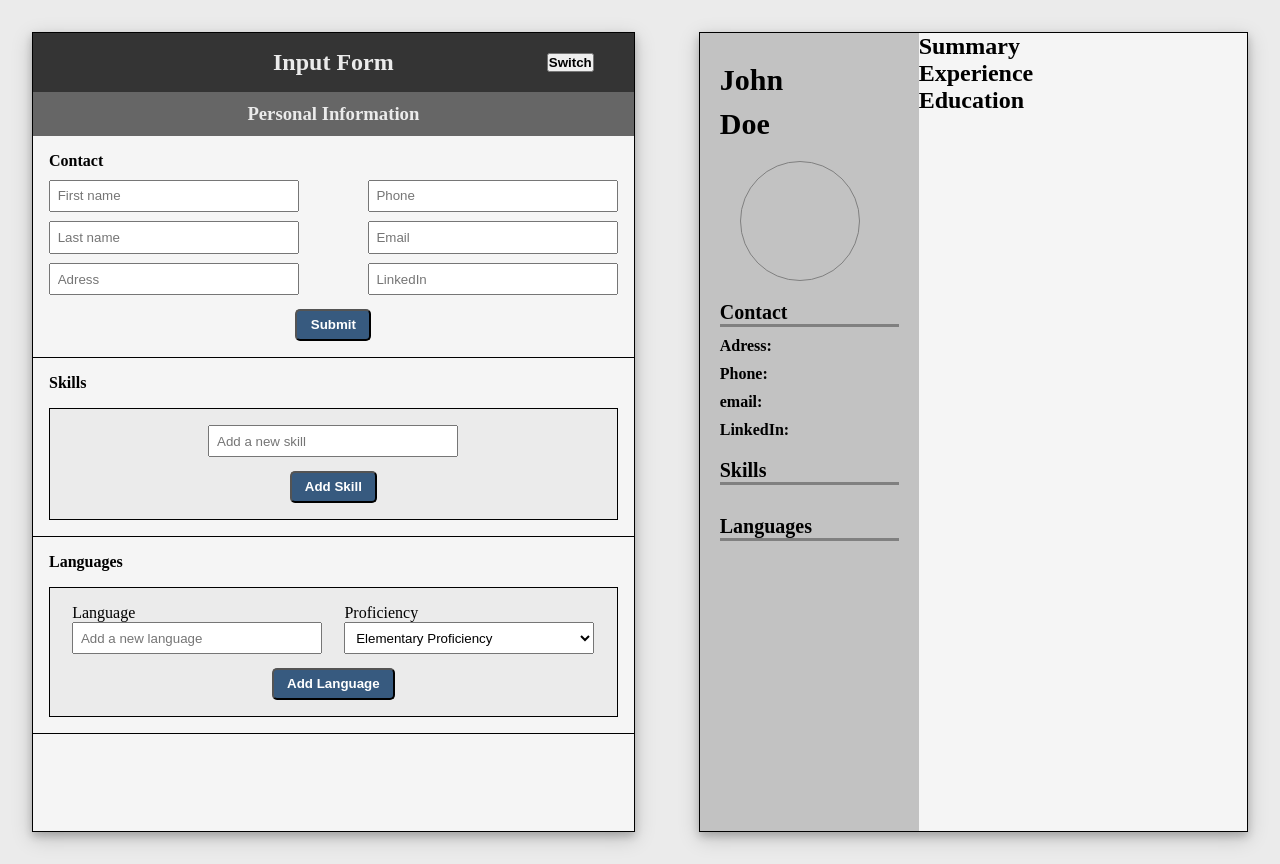
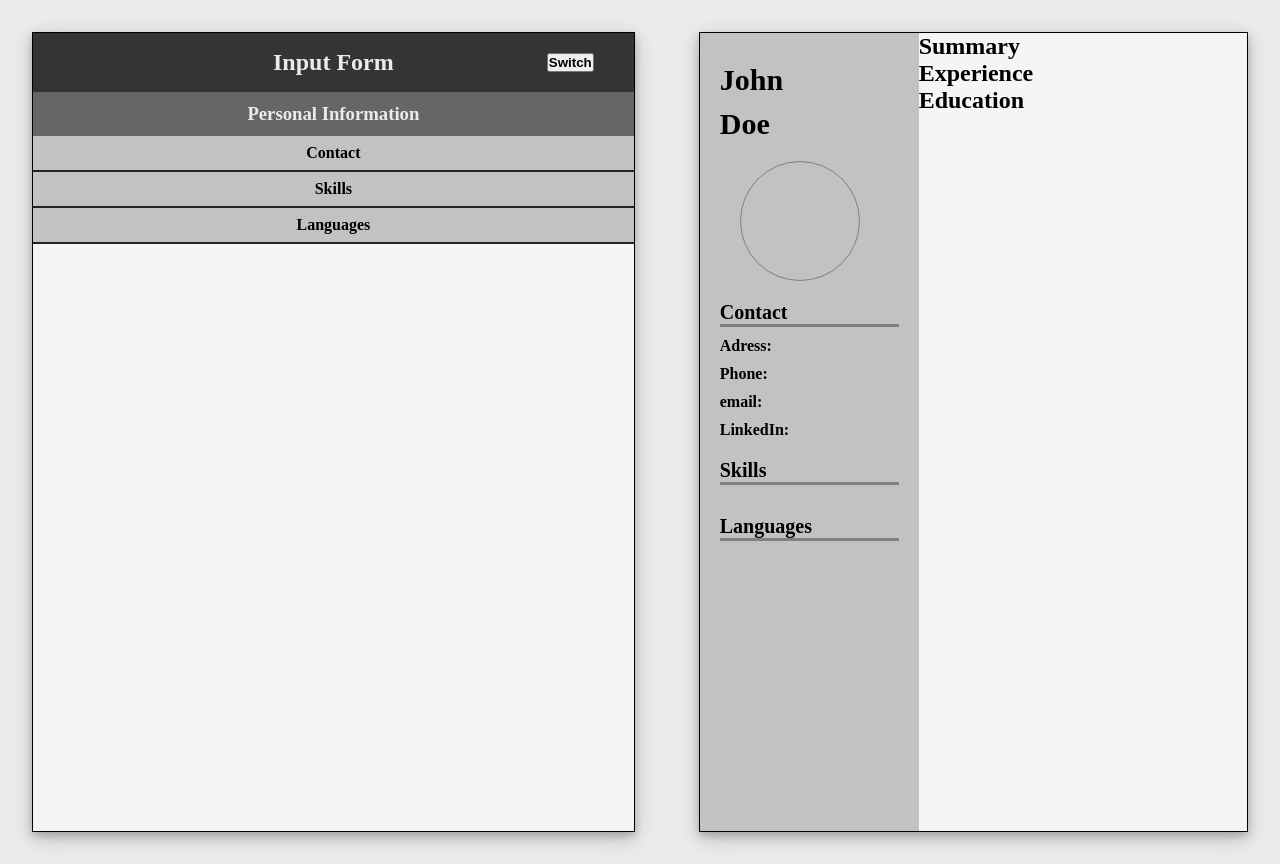
Before and after one commit to MrDando/CV-Project, a React (Create React App) app: page / in a window 1280 px wide. Built offline with nearby package versions, Linux system fonts and the light colour scheme.

Commit message:
Switched personal and professional form sections to accordion

```diff
--- a/src/App.js
+++ b/src/App.js
@@ -11,6 +11,7 @@ class App extends React.Component {
   constructor() {
     super()
     this.switchForm = this.switchForm.bind(this)
+    this.toggleAccordion = this.toggleAccordion.bind(this)
     this.submitForm = this.submitForm.bind(this)
     this.handleChange = this.handleChange.bind(this)
     this.addSkill = this.addSkill.bind(this)
@@ -52,6 +53,19 @@ class App extends React.Component {
         return {form: 'personal'}
       }
     })
+  }
+
+  toggleAccordion(e) {
+    const element = e.target
+    element.classList.toggle('active')
+
+    const panel = element.nextElementSibling
+    if (panel.style.display === "block") {
+      panel.style.display = "none";
+    } else {
+      panel.style.display = "block";
+    }
+
   }
 
   submitForm(e) {
@@ -316,6 +330,7 @@ class App extends React.Component {
             <button className='toggle-form-btn' onClick={this.switchForm}>Switch</button>
           </div>
         <FormContainer  data={this.state}
+                        toggleAccordion={this.toggleAccordion}
                         submitForm={this.submitForm}
                         handleChange={this.handleChange}
                         addSkill={this.addSkill}
--- a/src/Components/Form/FormContainer.css
+++ b/src/Components/Form/FormContainer.css
@@ -14,11 +14,6 @@
     background-color: var(--dim-gray);
     color: var(--platinum);
     padding: 0.7em;
-}
-
-.form-section {
-    padding: 1em;
-    border-bottom: 1px solid black;
 }
 
 .form-item {
@@ -98,3 +93,23 @@ button {
 .date {
     width: fit-content;
 }
+
+.accordion {
+    background-color:var(--silver);
+    border-bottom: 2px solid #222;
+    cursor: pointer;
+    transition: 0.4s;
+    padding: 8px 18px;
+    text-align: center;
+}
+
+.active, .accordion:hover {
+    background-color: var(--jet);
+    color: white;
+}
+
+.panel {
+    padding: 10px 18px;
+    display: none;
+    overflow: hidden;
+}
--- a/src/Components/Form/FormContainer.js
+++ b/src/Components/Form/FormContainer.js
@@ -8,6 +8,7 @@ function FormContainer(props) {
     if (props.data.form === 'personal') {
         return(
             <PersonalForm   data={props.data}
+                            toggleAccordion={props.toggleAccordion}
                             submitForm={props.submitForm}
                             handleChange={props.handleChange}
                             addSkill={props.addSkill}
@@ -18,6 +19,7 @@ function FormContainer(props) {
     } else {
         return(
             <ProfessionalForm   data={props.data}
+                                toggleAccordion={props.toggleAccordion}
                                 submitSummary={props.submitSummary}
                                 submitExperience={props.submitExperience}
                                 modifyExperience={props.modifyExperience}
--- a/src/Components/Form/PersonalForm.js
+++ b/src/Components/Form/PersonalForm.js
@@ -10,8 +10,8 @@ function PersonalForm(props) {
             <h3>Personal Information</h3>
           </div>
           <div className='contact form-section'>
-            <h4>Contact</h4>
-            <form className='flex column' onSubmit={props.submitForm}>
+            <h4 className='accordion' onClick={props.toggleAccordion}>Contact</h4>
+            <form className='flex column panel' onSubmit={props.submitForm}>
               <div className ='flex' style={{justifyContent: 'space-between'}}>
                 <div className ='flex column contact-row'>
                   <input name='firstname' className='form-input contact-input' placeholder='First name' onChange={props.handleChange}></input>
@@ -30,7 +30,8 @@ function PersonalForm(props) {
             </form>
           </div>
           <div className='skills form-section'>
-            <h4>Skills</h4>
+            <h4 className='accordion' onClick={props.toggleAccordion}>Skills</h4>
+            <div className='panel'>
               <SkillForms skills={props.data.skills}
                         modifySkill={props.modifySkill}/>
               <div className='main-input-div'>
@@ -40,11 +41,14 @@ function PersonalForm(props) {
                 </form>
             </div>
           </div>
+            </div>
           <div className='languages form-section'>
-            <h4>Languages</h4>
+            <h4 className='accordion' onClick={props.toggleAccordion}>Languages</h4>
+            <div className='panel'>
               <LanguagesForm  addLanguage={props.addLanguage}
                               modifyLanguage={props.modifyLanguage}
                               languages={props.data.languages}/>
+            </div>
           </div>
         </div>
     )
--- a/src/Components/Form/ProfessionalForm.js
+++ b/src/Components/Form/ProfessionalForm.js
@@ -11,7 +11,8 @@ function ProfessionalForm(props) {
                 <h3>Professional Information</h3>
             </div>
             <div className='form-section'>
-                <h4>Summary</h4>
+                <h4 className='accordion' onClick={props.toggleAccordion}>Summary</h4>
+                <div className='panel'>
                     <form className='flex column align-center' onSubmit={props.submitSummary}>
                         <textarea name="summary" cols="50" rows="4" style={{marginTop: '10px'}}></textarea>
                         <div className='flex justify-center'>
@@ -19,8 +20,10 @@ function ProfessionalForm(props) {
                         </div>
                     </form>
                 </div>
+            </div>
             <div className='form-section'>
-                <h4>Experience</h4>
+                <h4 className='accordion' onClick={props.toggleAccordion}>Experience</h4>
+                <div className='panel'>
                     <ExperienceFormList experiences={props.data.experiences} modifyExperience={props.modifyExperience}/>
                     <div className='main-input-div'>
                         <form className='flex column' onSubmit={props.submitExperience}>
@@ -46,8 +49,10 @@ function ProfessionalForm(props) {
                         </form>
                     </div>
                 </div>
+            </div>
             <div className='form-section'>
-                <h4>Education</h4>
+                <h4 className='accordion' onClick={props.toggleAccordion}>Education</h4>
+                <div className='panel'>
                     <EducationFormList educationArr={props.data.educationArr} modifyEducation={props.modifyEducation}/>
                     <div className='main-input-div'>
                         <form className='flex column' onSubmit={props.submitEducation}>
@@ -74,6 +79,7 @@ function ProfessionalForm(props) {
                     </div>
                 </div>
             </div>
+        </div>
     )
 }
 
```
Lines whose indentation alone changed are shown as unchanged.
